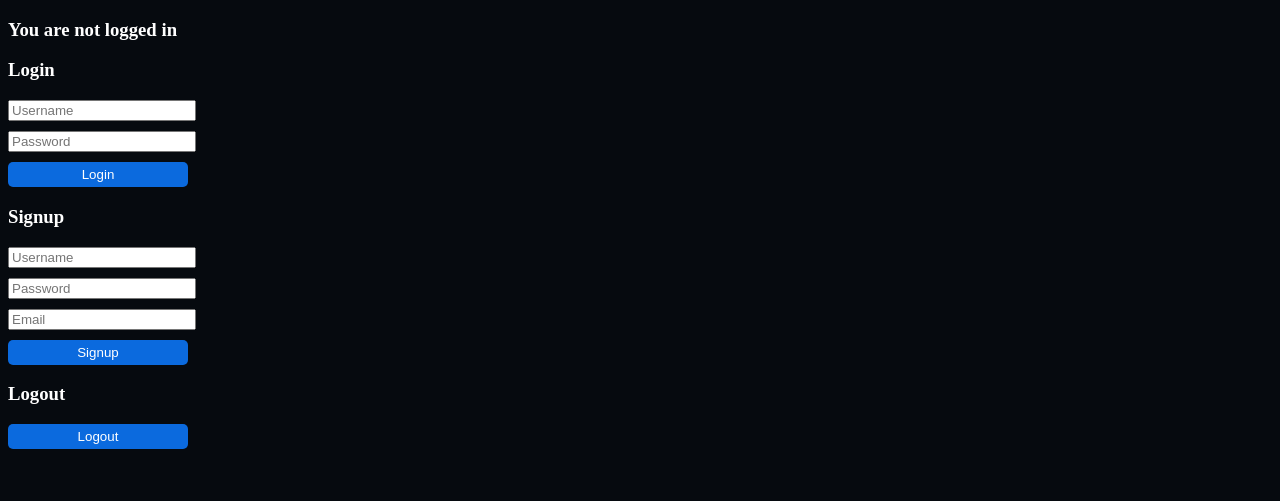
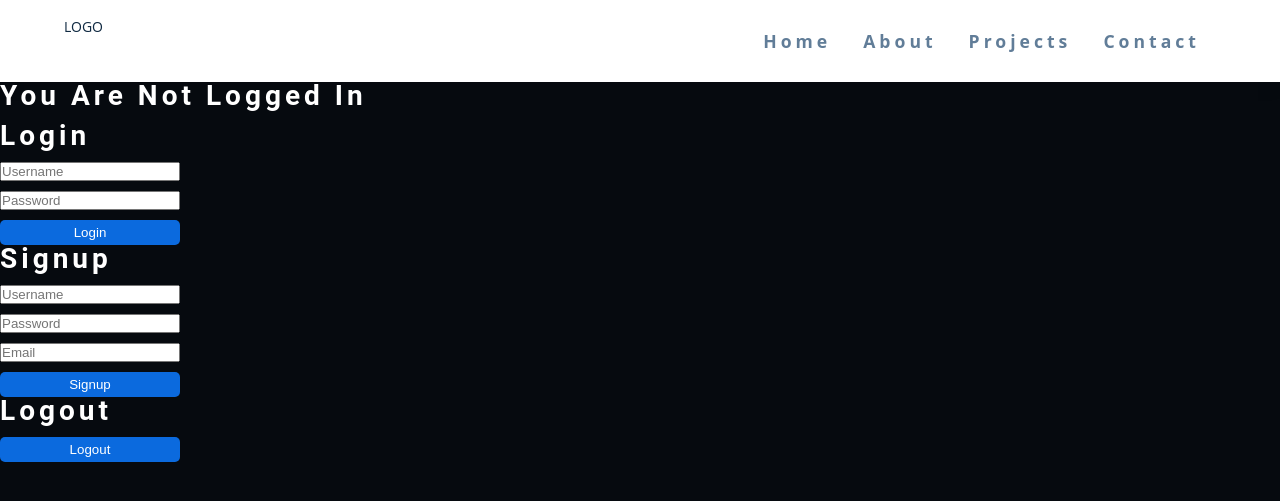
Before and after one commit to ManNjoro/cool_projects, a PHP site: page /UserProfile/index.php in a window 1280 px wide. Shown: the top 501 px of the page. Run offline with PHP 8.4, Linux system fonts and the light colour scheme; some libraries are stand-ins or nearby versions.

Commit message:
Add Font Awesome to UserProfile index.php; include navbar and add main.js script
This diff adds a link to the Font Awesome library in the index.php file for the UserProfile directory. It also includes the nav

```diff
--- /dev/null
+++ b/PHP/UserProfile/css/styles.css
@@ -0,0 +1,195 @@
+*,
+::after,
+::before {
+    margin: 0;
+    padding: 0;
+    box-sizing: border-box;
+}
+
+/* body {
+
+} */
+
+header {
+    font-family: "Open Sans", sans-serif;
+    background: hsl(206, 33%, 96%);
+    color: hsl(209, 61%, 16%);
+    line-height: 1.5;
+    font-size: 0.875rem;
+}
+
+.nav {
+    background-color: #fff;
+    padding: 1rem 1.5rem;
+    box-shadow: 0 5px 15px rgba(0, 0, 0, 0.1);
+}
+
+.nav-header {
+    display: flex;
+    justify-content: space-between;
+    align-items: center;
+}
+
+.nav-toggle {
+    font-size: 1.5rem;
+    color: hsl(209, 61%, 16%);
+    background: transparent;
+    border-color: transparent;
+    transition: all 0.3s linear;
+    cursor: pointer;
+}
+
+.nav-toggle:hover {
+    color: hsla(182, 63%, 54%);
+}
+
+.logo {
+    height: 50px;
+}
+
+.links-container {
+    height: 0;
+    overflow: hidden;
+    transition: all 0.3s linear;
+}
+
+.links a {
+    background: #fff;
+    color: hsl(210, 22%, 49%);
+    font-size: 1.1rem;
+    text-transform: capitalize;
+    letter-spacing: 0.25rem;
+    display: block;
+    transition: all 0.3s linear;
+    font-weight: bold;
+    padding: 0.75rem 0;
+}
+
+.links a:hover {
+    color: hsl(209, 61%, 16%);
+    background: hsl(205, 86%, 81%);
+}
+
+ul {
+    list-style-type: none;
+}
+
+a {
+    text-decoration: none;
+}
+
+img:not(.logo) {
+    width: 100%;
+}
+
+img {
+    display: block;
+}
+
+h1,
+h2,
+h3,
+h4 {
+    letter-spacing: 0.25rem;
+    text-transform: capitalize;
+    line-height: 1.25;
+    margin-bottom: 0.75rem;
+    font-family: "Roboto", sans-serif;
+}
+
+h1 {
+    font-size: 3rem;
+}
+
+h2 {
+    font-size: 2rem;
+}
+
+h3 {
+    font-size: 1.25rem;
+}
+
+h4 {
+    font-size: 0.875rem;
+}
+
+p {
+    margin-bottom: 1.25rem;
+    color: hsl(210, 22%, 49%);
+}
+
+@media screen and (min-width: 800px) {
+    h1 {
+        font-size: 4rem;
+    }
+
+    h2 {
+        font-size: 2.5rem;
+    }
+
+    h3 {
+        font-size: 1.75rem;
+    }
+
+    h4 {
+        font-size: 1rem;
+    }
+
+    body {
+        font-size: 1rem;
+    }
+
+    h1,
+    h2,
+    h3,
+    h4 {
+        line-height: 1;
+    }
+
+    nav {
+        background: transparent;
+    }
+
+    .nav-center {
+        width: 90vw;
+        max-width: 1170px;
+        margin: 0 auto;
+        display: flex;
+        align-items: center;
+        justify-content: space-between;
+    }
+
+    .nav-header {
+        padding: 0;
+    }
+
+    .nav-toggle {
+        display: none;
+    }
+
+    .links-container {
+        height: auto !important;
+    }
+
+    .links {
+        display: flex;
+    }
+
+    .links a {
+        background: transparent;
+        color: hsl(210, 22%, 49%);
+        font-size: 1.1rem;
+        text-transform: capitalize;
+        letter-spacing: 0.25rem;
+        display: block;
+        transition: all 0.3s linear;
+        margin: 0 1rem;
+        font-weight: bold;
+        padding: 0;
+    }
+
+    .links a:hover {
+        color: hsl(205, 89%, 70%);
+        background: none;
+    }
+}
--- /dev/null
+++ b/PHP/UserProfile/includes/navbar.php
@@ -0,0 +1,28 @@
+<header id="header">
+    <nav class="nav">
+        <div class="nav-center">
+            <div class="nav-header">
+                <div class="logo">LOGO</div>
+                <button class="nav-toggle">
+                    <i class="fas fa-bars"></i>
+                </button>
+            </div>
+            <div class="links-container">
+                <ul class="links">
+                    <li>
+                        <a href="#home" class="scroll-link">home</a>
+                    </li>
+                    <li>
+                        <a href="#about" class="scroll-link">about</a>
+                    </li>
+                    <li>
+                        <a href="#projects" class="scroll-link">projects</a>
+                    </li>
+                    <li>
+                        <a href="#contact" class="scroll-link">contact</a>
+                    </li>
+                </ul>
+            </div>
+        </div>
+    </nav>
+</header>
--- a/PHP/UserProfile/index.php
+++ b/PHP/UserProfile/index.php
@@ -11,11 +11,19 @@ require_once "views/login_view.inc.php";
     <meta http-equiv="X-UA-Compatible" content="IE=edge">
     <meta name="viewport" content="width=device-width, initial-scale=1.0">
     <meta name="description" content="Sign up for an account or log in to your existing account on the online">
+    <link
+      rel="stylesheet"
+      href="https://cdnjs.cloudflare.com/ajax/libs/font-awesome/5.14.0/css/all.min.css"
+    />
     <link rel="stylesheet" type="text/css" href="./css/main.css">
+    <link rel="stylesheet" href="./css/styles.css" />
     <title>Document</title>
 </head>
 
 <body>
+    <?php
+    include "./includes/navbar.php";
+    ?>
     <section class="forms">
         <h3>
             <?php
@@ -58,6 +66,7 @@ require_once "views/login_view.inc.php";
             <button>Logout</button>
         </form>
     </section>
+    <script src="./js/main.js"></script>
 </body>
 
 </html>
--- /dev/null
+++ b/PHP/UserProfile/js/main.js
@@ -0,0 +1,14 @@
+const linksContainer = document.querySelector('.links-container')
+const links = document.querySelector('.links')
+const navToggler = document.querySelector('.nav-toggle')
+
+
+navToggler.addEventListener('click', () => {
+    const linksContainerHeight = linksContainer.getBoundingClientRect().height
+    const linksHeight = links.getBoundingClientRect().height
+    if (linksContainerHeight === 0){
+        linksContainer.style.height = `${linksHeight}px`
+    } else {
+        linksContainer.style.height = 0
+    }
+})
```
